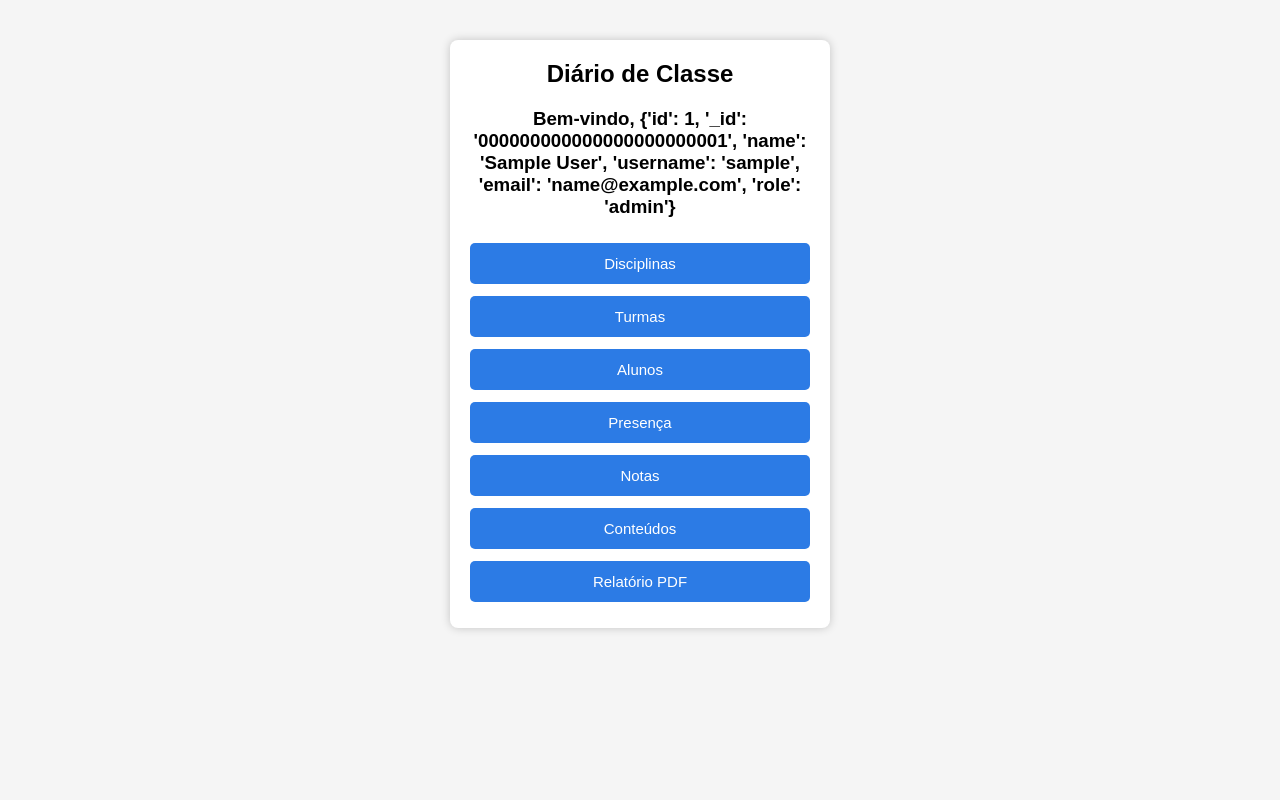
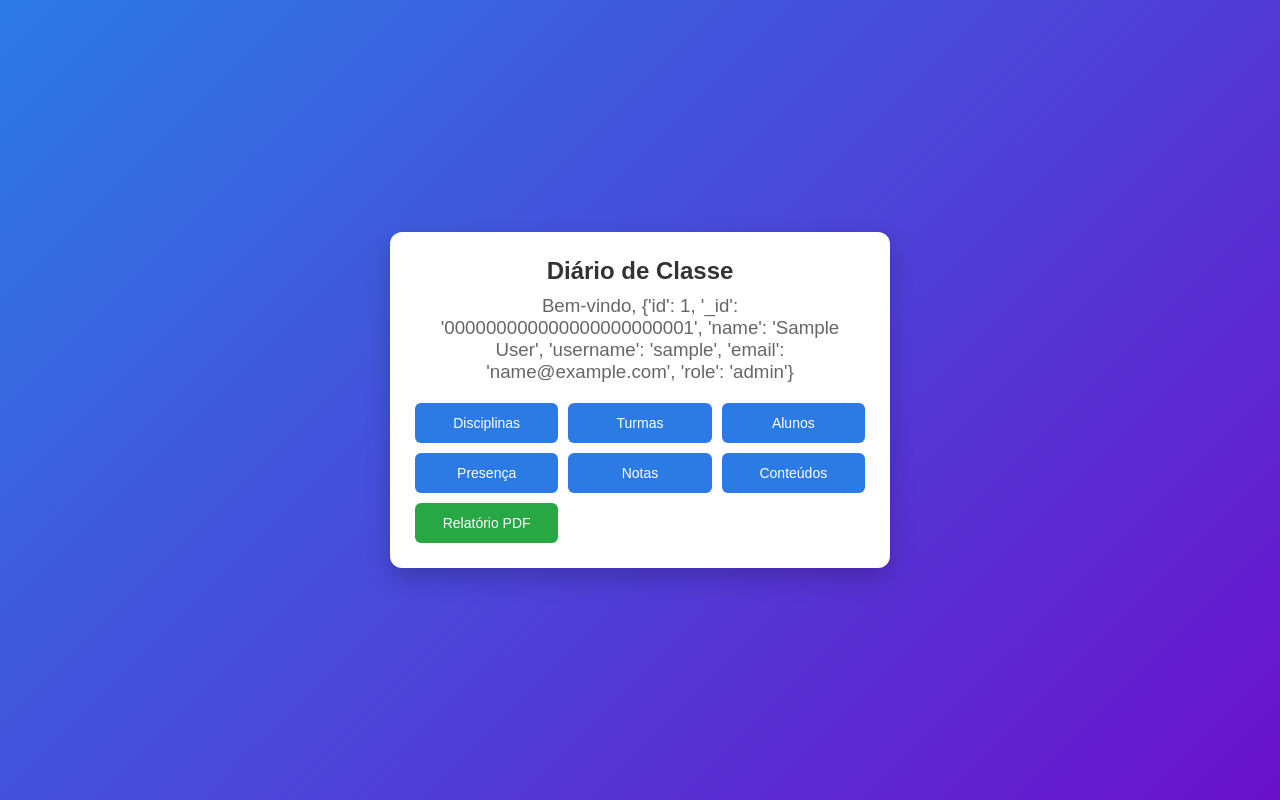
Before and after one commit to Fabiorefer/diario-escolar1.1, a Flask app: page /menu in a window 1280 px wide. Run offline with Flask 3, Linux system fonts and the light colour scheme; the visitor is signed in with stand-in values (Sample User, id 1).

Commit message:
Update index.html

```diff
--- a/templates/index.html
+++ b/templates/index.html
@@ -2,46 +2,97 @@
 <html>
 <head>
 <meta charset="UTF-8">
+<meta name="viewport" content="width=device-width, initial-scale=1.0">
 <title>Diário de Classe</title>
 
 <style>
 
-body{
-font-family: Arial;
-background:#f5f5f5;
-text-align:center;
-margin:0;
-padding:0;
+*{
+    box-sizing: border-box;
 }
 
+body{
+    font-family: Arial, sans-serif;
+    background: linear-gradient(135deg, #2c7be5, #6a11cb);
+    margin:0;
+    min-height:100vh;
+    display:flex;
+    justify-content:center;
+    align-items:center;
+}
+
+/* CAIXA PRINCIPAL */
 .box{
     background:white;
-width:340px;
-margin:auto;
-margin-top:40px;
-padding:20px;
-border-radius:8px;
-box-shadow:0 0 10px rgba(0,0,0,0.2);
+    width:90%;
+    max-width:500px;
+    padding:25px;
+    border-radius:12px;
+    box-shadow:0 10px 25px rgba(0,0,0,0.2);
+    text-align:center;
 }
 
+/* TÍTULOS */
 h2{
-margin-top:0;
+    margin:0;
+    color:#333;
 }
 
+h3{
+    margin:10px 0 20px 0;
+    color:#666;
+    font-weight:normal;
+}
+
+/* GRID DE BOTÕES */
+.menu{
+    display:grid;
+    grid-template-columns: repeat(auto-fit, minmax(140px, 1fr));
+    gap:10px;
+}
+
+/* BOTÕES */
 button{
     width:100%;
     padding:12px;
-margin:6px 0;
-font-size:15px;
+    font-size:14px;
     border:none;
-border-radius:5px;
+    border-radius:6px;
     background:#2c7be5;
     color:white;
     cursor:pointer;
+    transition:0.3s;
 }
 
 button:hover{
     background:#1a5ed8;
+}
+
+/* BOTÃO DIFERENTE (RELATÓRIO) */
+.btn-relatorio{
+    background:#28a745;
+}
+
+.btn-relatorio:hover{
+    background:#1e7e34;
+}
+
+/* RESPONSIVO EXTRA */
+@media (max-width:400px){
+
+    .box{
+        padding:20px;
+    }
+
+    h2{
+        font-size:20px;
+    }
+
+    button{
+        font-size:13px;
+        padding:10px;
+    }
+
 }
 
 </style>
@@ -53,36 +104,19 @@ background:#1a5ed8;
 <div class="box">
 
 <h2>Diário de Classe</h2>
-
 <h3>Bem-vindo, {{ session.usuario }}</h3>
 
-<a href="/disciplinas">
-<button>Disciplinas</button>
-</a>
+<div class="menu">
 
-<a href="/turmas">
-<button>Turmas</button>
-</a>
+<a href="/disciplinas"><button>Disciplinas</button></a>
+<a href="/turmas"><button>Turmas</button></a>
+<a href="/alunos"><button>Alunos</button></a>
+<a href="/presenca"><button>Presença</button></a>
+<a href="/notas"><button>Notas</button></a>
+<a href="/conteudos"><button>Conteúdos</button></a>
+<a href="/relatorio"><button class="btn-relatorio">Relatório PDF</button></a>
 
-<a href="/alunos">
-<button>Alunos</button>
-</a>
-
-<a href="/presenca">
-<button>Presença</button>
-</a>
-
-<a href="/notas">
-<button>Notas</button>
-</a>
-
-<a href="/conteudos">
-<button>Conteúdos</button>
-</a>
-
-<a href="/relatorio">
-<button>Relatório PDF</button>
-</a>
+</div>
 
 </div>
 
```
Lines whose indentation alone changed are shown as unchanged.
